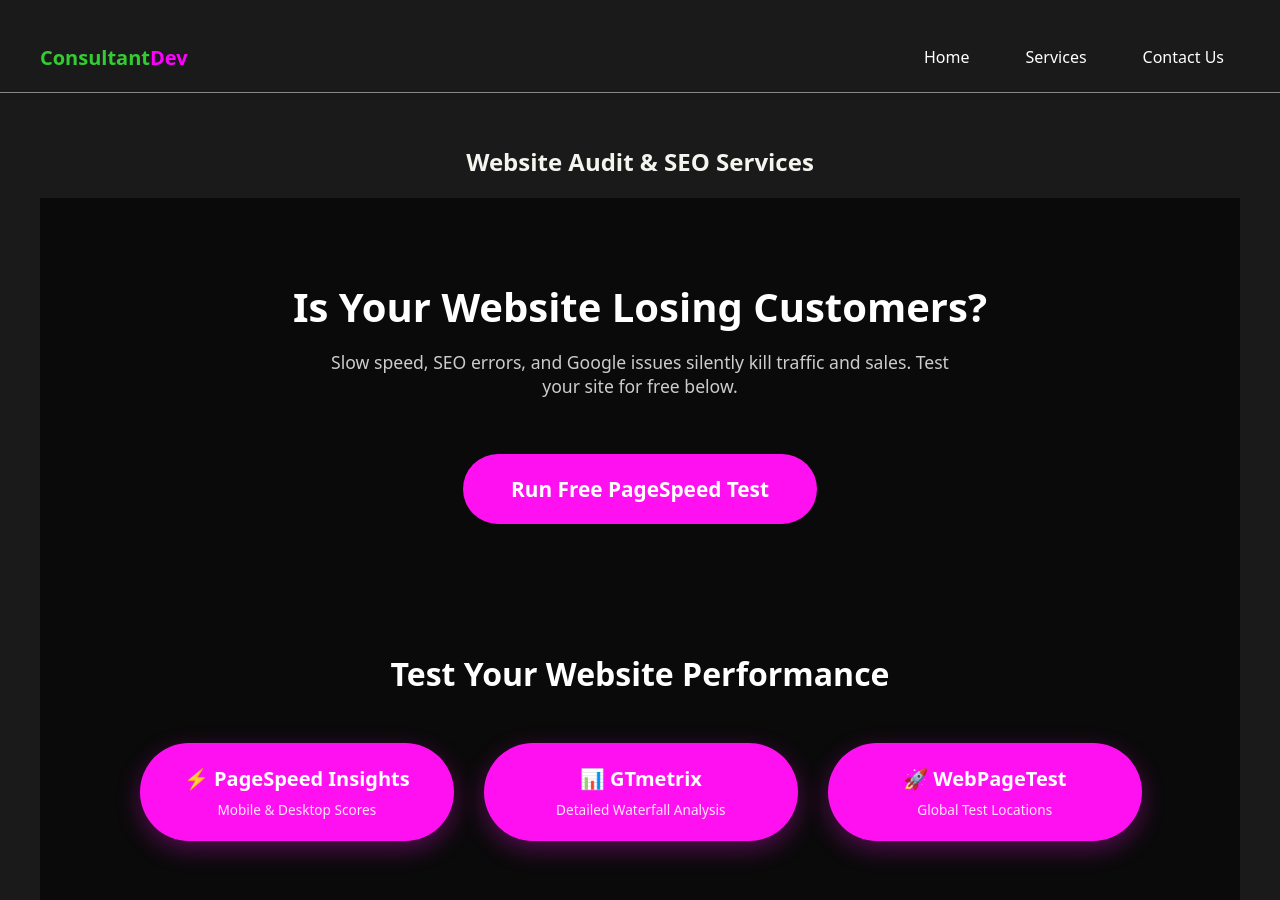
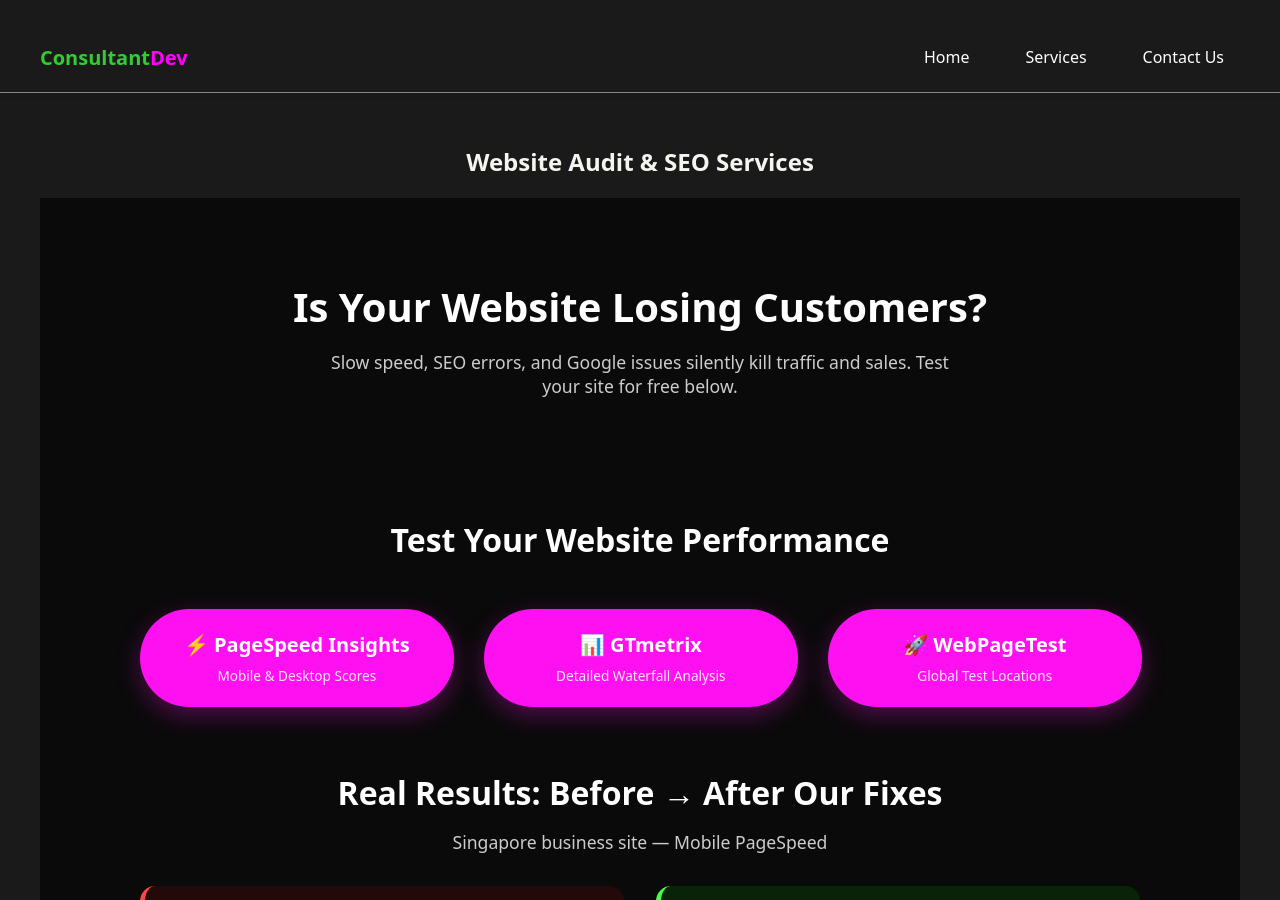
Before and after one commit to m33lucky-benny/ebiya-consul, a Jekyll site: the page built from services.md, in a window 1280 px wide and 900 px high. Built offline with Jekyll 4.4.1, drawn with Linux system fonts in a browser that asks for light colours.

Commit message:
Update services.md

```diff
--- a/services.md
+++ b/services.md
@@ -174,14 +174,7 @@
       Test your site for free below.
     </p>
 
-    <a
-      href="https://pagespeed.web.dev/"
-      target="_blank"
-      rel="noopener noreferrer"
-      class="cta-btn"
-    >
-      Run Free PageSpeed Test
-    </a>
+
   </div>
 
   <!-- TOOLS -->
```
